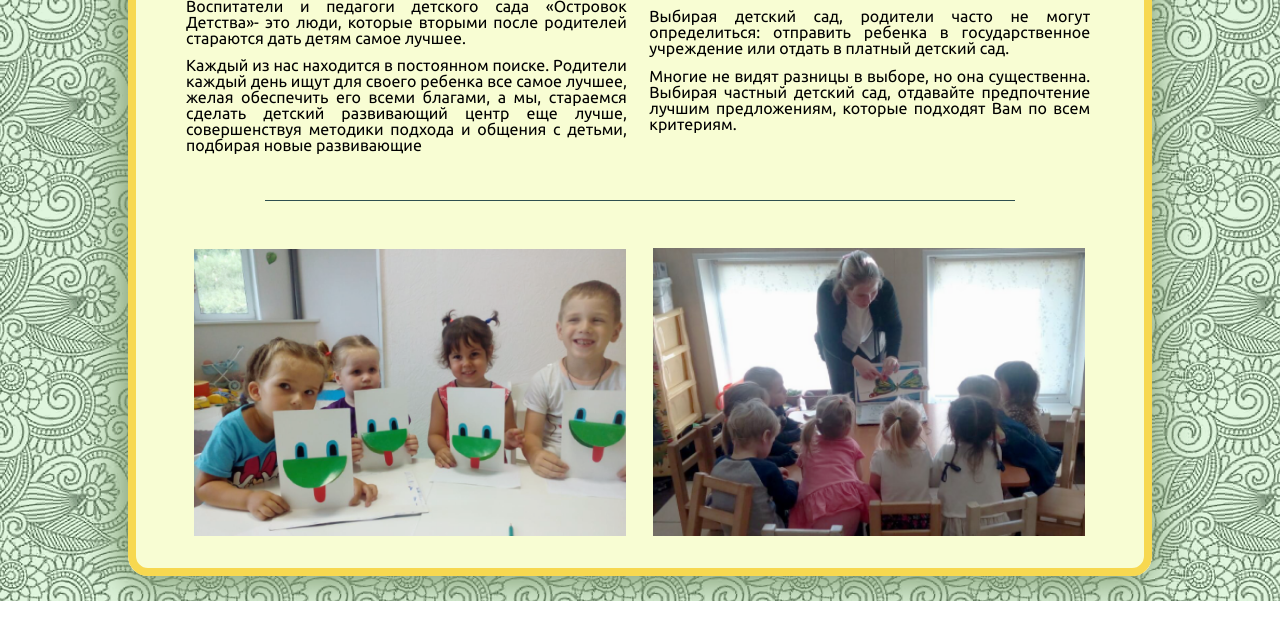
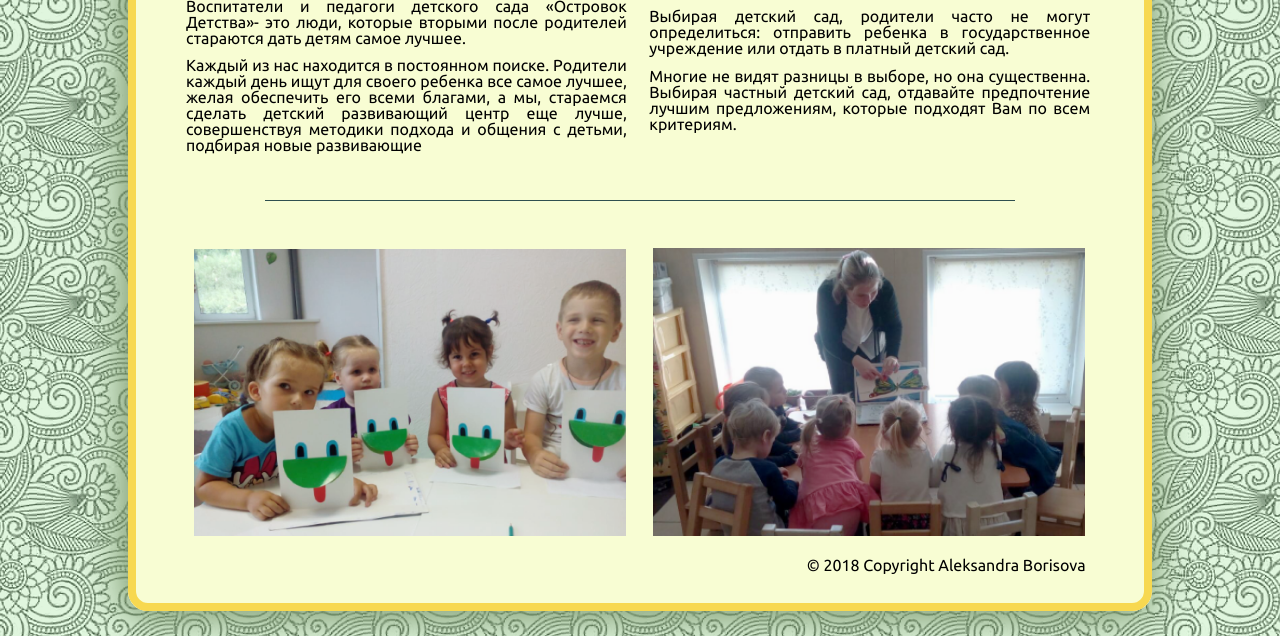
Before and after one commit to TatianaOstrovok/tatianaostrovok.github.io, a plain HTML site: page main/index.html in a window 1280 px wide. Shown: the part 524-1160 px from the top of the page. Before the commit the page ends 1125 px from the top, so only its background shows below. Drawn offline with Linux system fonts and the light colour scheme; a web font is replaced by a local one.

Commit message:
Update index.html

```diff
--- a/main/index.html
+++ b/main/index.html
@@ -44,8 +44,11 @@
                     критериям.</p>
                 </div>
                 <div class="line"></div>
-                <img  class="content_image" src="../img/125.png" alt="kid with colorful hands" />
-                <img  class="content_image" src="../img/children-raising-hands.png" alt="kid with colorful hands" />
+                     <img  class="content_image" src="../img/125.png" alt="kid with colorful hands" />
+                     <img  class="content_image" src="../img/children-raising-hands.png" alt="kid with colorful hands" />
+                <footer>
+                     <p class="footer">© 2018 Copyright Aleksandra Borisova</p>
+                </footer>
               </div>
             </div>
           </div>
```
